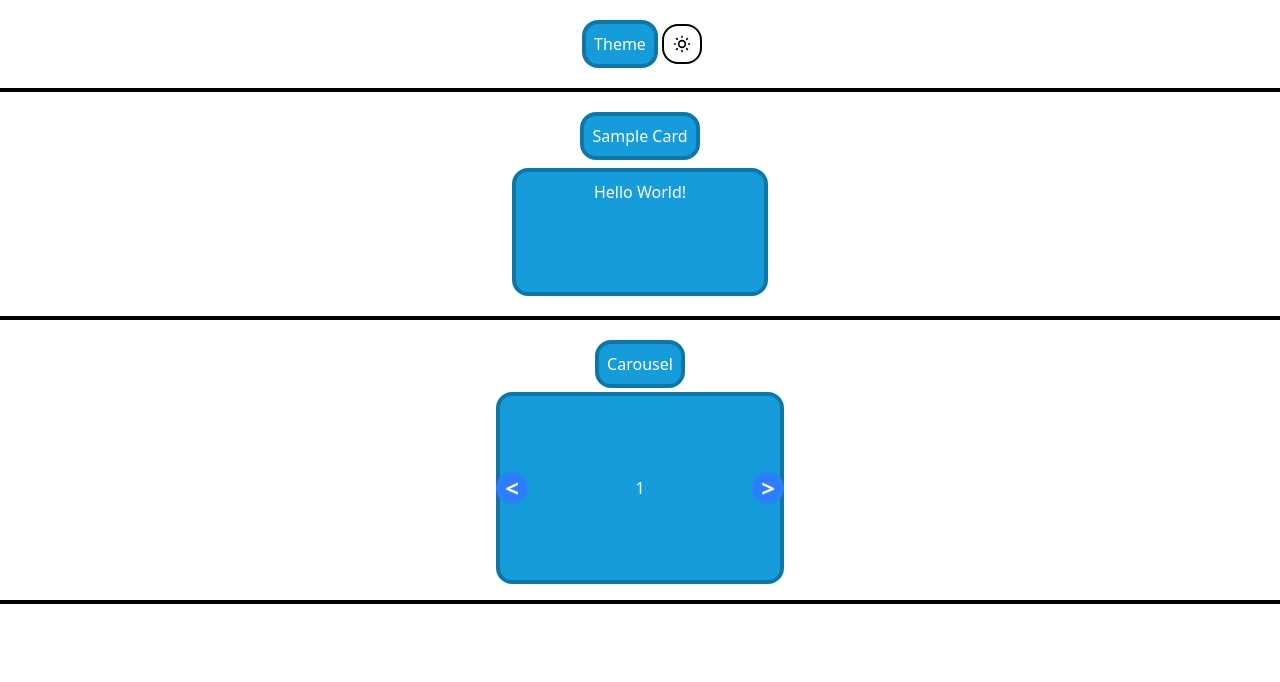
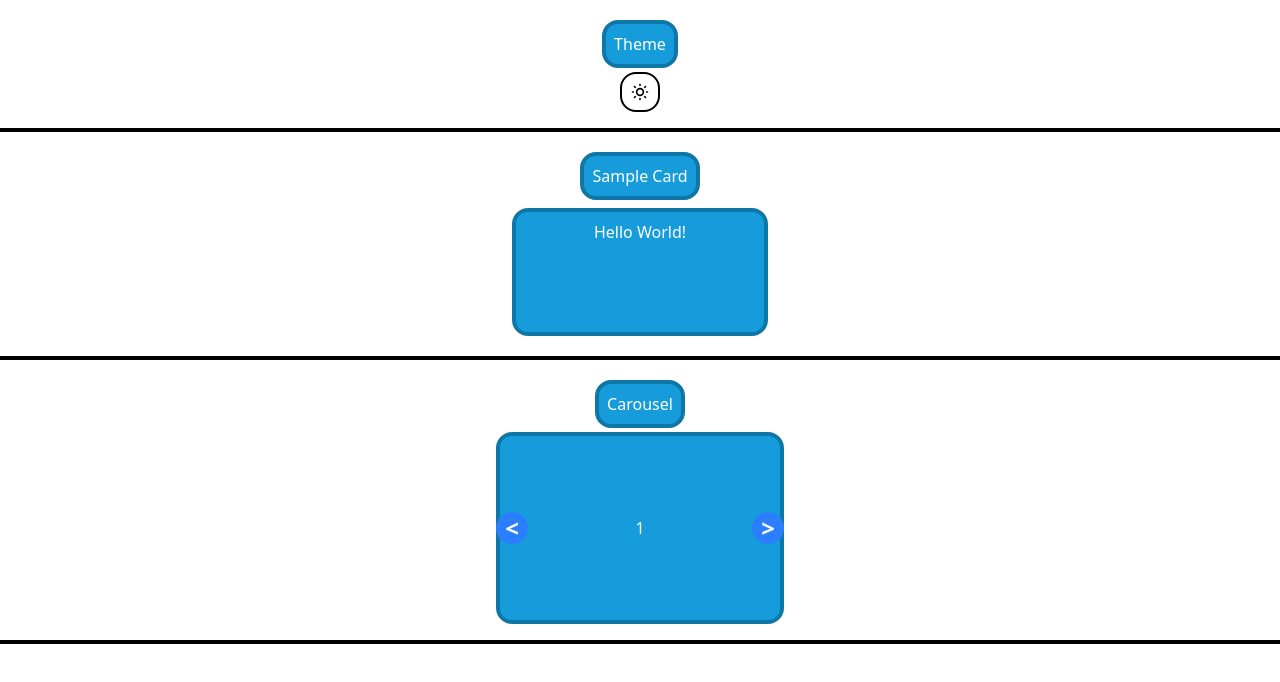
Before and after one commit to Master9x3r4n/ccapdev-mco, a Vue app: page /playground in a window 1280 px wide. Shown: the top 682 px of the page. Built offline with nearby package versions, Linux system fonts and the light colour scheme.

Commit message:
added test components

```diff
--- /dev/null
+++ b/src/components/test-components/TestContainer.vue
@@ -0,0 +1,11 @@
+<script setup>
+    const props = defineProps(['dir'])
+</script>
+
+<template>
+    <div class="p-4 flex justify-center items-center border-b-4 bg-white
+        dark:bg-[#656565] dark:border-[#494949]"
+        :class="(props.dir == 'row')? 'flex-row' : 'flex-col'">
+        <slot></slot>
+    </div>
+</template>
--- /dev/null
+++ b/src/components/test-components/TestLabel.vue
@@ -0,0 +1,11 @@
+<script setup>
+
+</script>
+
+<template>
+    <span class="m-1 p-2 border-4 rounded-2xl text-white
+        bg-[#169cda] border-[#0f77a7]
+        dark:text-white dark:bg-[#0c2f8e] dark:border-[#0a2878] dark:font-bold">
+        <slot></slot>
+    </span>
+</template>
--- a/src/view/PlaygroundView.vue
+++ b/src/view/PlaygroundView.vue
@@ -1,47 +1,32 @@
 <script setup>
-import Carousel from '@/components/carousel/Carousel.vue';
-import DarkModeButton from '@/components/DarkModeButton.vue';
-
-import {ref} from 'vue'
-
-const items = ref([1, 2, 3, 4, 5])
-
+    import Carousel from '@/components/carousel/Carousel.vue';
+    import DarkModeButton from '@/components/DarkModeButton.vue';
+    import TestContainer from '@/components/test-components/TestContainer.vue';
+    import TestLabel from '@/components/test-components/TestLabel.vue';
+    import {ref} from 'vue'
+    const items = ref([1, 2, 3, 4, 5])
 </script>
 
 <template>
     <!-- Dark Mode Button -->
-    <div class="test-container">
-        <span class = "text-container-1"> Theme </span>
+     <TestContainer>
+        <TestLabel> Theme </TestLabel>
         <DarkModeButton />
-    </div>
+     </TestContainer>
 
     <!-- Carousel -->
-    <div class="test-container flex-col">
-        <span class = "text-container-1"> Sample Card </span>
-        <div class = "text-container-1 h-32 w-64 flex justify-center">
+     <TestContainer dir="col">
+        <TestLabel> Sample Card </TestLabel>
+        <div class = "m-1 p-2 border-4 rounded-2xl text-white
+        bg-[#169cda] border-[#0f77a7]
+        dark:text-white dark:bg-[#0c2f8e] dark:border-[#0a2878] dark:font-bold
+        h-32 w-64 flex justify-center">
             Hello World!
         </div>
-    </div>
+     </TestContainer>
 
-    <div class="test-container flex-col">
-        <span class = "text-container-1"> Carousel </span>
-
+    <TestContainer dir="col">
+        <TestLabel> Carousel </TestLabel>
         <Carousel :items="items"/>
-    </div>
-
+    </TestContainer>
 </template>
-
-<style scoped>
-    @reference "@/assets/tailwind.css";
-
-    .test-container {
-        @apply p-4 flex justify-center items-center border-b-4 bg-white
-        dark:bg-[#656565] dark:border-[#494949];
-    }
-
-    .text-container-1 {
-        @apply m-1 p-2 border-4 rounded-2xl text-white
-        bg-[#169cda] border-[#0f77a7]
-        dark:text-white dark:bg-[#0c2f8e] dark:border-[#0a2878] dark:font-bold;
-    }
-</style>
```
